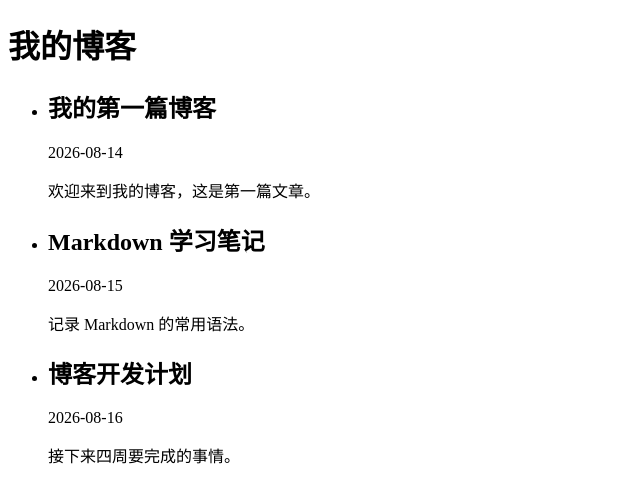
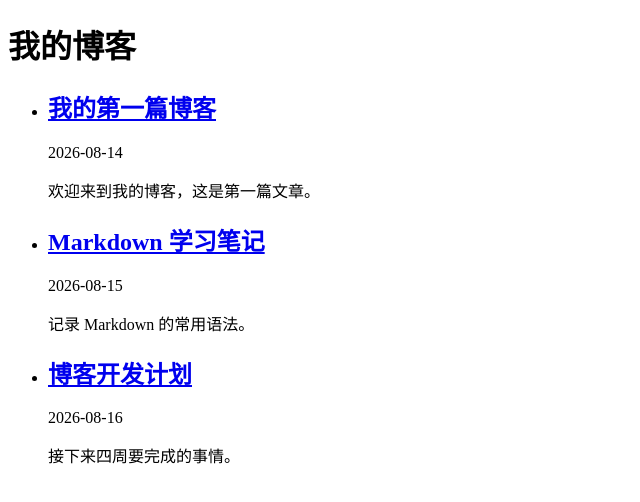
Before and after one commit to CheckeyZerone/Checkey01-Blog-Simple-Frontend, a Vue app: page / in a window 1280 px wide. Shown: the top 502 px of the page, without its empty margins (0-640 px from the left). Built offline with nearby package versions, Linux system fonts and the light colour scheme; the HTML template or start-up script is replaced by a standard one.

Commit message:
feat: 文章详情页支持 Markdown 渲染、代码高亮与 LaTeX 公式

```diff
--- a/package.json
+++ b/package.json
@@ -15,11 +15,17 @@
     "format": "prettier --write --experimental-cli src/"
   },
   "dependencies": {
+    "dompurify": "^3.4.13",
+    "highlight.js": "^11.12.0",
+    "katex": "^0.18.4",
+    "markdown-it": "^15.0.0",
+    "markdown-it-texmath": "^1.0.0",
     "vue": "^3.5.40",
     "vue-router": "^5.2.0"
   },
   "devDependencies": {
     "@tsconfig/node24": "^24.0.4",
+    "@types/markdown-it": "^14.1.2",
     "@types/node": "^24.13.3",
     "@vitejs/plugin-vue": "^6.0.8",
     "@vue/eslint-config-typescript": "^14.9.0",
--- a/src/router/index.ts
+++ b/src/router/index.ts
@@ -8,7 +8,12 @@ const router = createRouter({
       name: 'home',
       component: () => import('../views/HomeViews.vue'),
     },
+    {
+      path: '/post/:slug',
+      name: 'post',
+      component: () => import('../views/PostView.vue'),
+    }
   ],
 })
 
-export default router
+export default router;
--- /dev/null
+++ b/src/utils/markdown.ts
@@ -0,0 +1,34 @@
+/**
+ * 配置Markdown渲染成HTML的
+ */
+import MarkdownIt from "markdown-it"
+import markdownItTexmath from 'markdown-it-texmath'
+import katex from 'katex'
+import DOMPurify from "dompurify"
+import hljs from "highlight.js"
+import'highlight.js/styles/github.css'
+import 'katex/dist/katex.min.css'  // KaTeX 公式样式
+
+const md = new MarkdownIt({
+  html: true,
+  linkify: true,
+  typographer: true,
+  highlight(str: string, lang: string): string {
+    if (lang && hljs.getLanguage(lang)) {
+      return `<pre class="hljs"><code>${hljs.highlight(str, { language: lang }).value}</code></pre>`
+    }
+    return ''
+  },
+})
+
+md.use(markdownItTexmath, {
+  engine: katex,
+  delimiters: 'dollars',
+  katexOptions: { throwOnError: false },
+})
+
+export function renderMarkdown(source: string): string {
+  return DOMPurify.sanitize(md.render(source), {
+    USE_PROFILES: { html: true, mathMl: true, svg: true },
+  })
+}
--- a/src/views/HomeViews.vue
+++ b/src/views/HomeViews.vue
@@ -7,7 +7,9 @@ import { articles } from '../data/articles'
     <h1>我的博客</h1>
     <ul>
       <li v-for="article in articles" :key="article.slug">
-        <h2>{{ article.title }}</h2>
+        <RouterLink :to="`/post/${article.slug}`">
+          <h2>{{ article.title }}</h2>
+        </RouterLink>
         <p>{{ article.date }}</p>
         <p>{{ article.excerpt }}</p>
       </li>
--- /dev/null
+++ b/src/views/PostView.vue
@@ -0,0 +1,45 @@
+<script setup lang="ts">
+import { articles } from '@/data/articles';
+import { renderMarkdown } from '@/utils/markdown';
+import { computed } from 'vue';
+import { useRoute } from 'vue-router';
+
+const route = useRoute();
+
+const article = computed(() => {
+  return articles.find((item) => {
+    return item.slug === route.params.slug;
+  })
+})
+
+const html = computed(() => {
+  return article.value ? renderMarkdown(article.value.content) : ''
+})
+
+</script>
+
+<template>
+  <main>
+    <template v-if="article">
+      <article>
+        <h1>{{ article.title }}</h1>
+        <p class="meta">{{ article.date }}</p>
+        <div class="content" v-html="html"></div>
+      </article>
+    </template>
+    <template v-else>
+      <h1>文章不存在</h1>
+      <p>未找到文章《{{ route.params.slug }}》</p>
+      <RouterLink to="/">← 返回首页</RouterLink>
+    </template>
+  </main>
+</template>
+
+<style scoped>
+.content :deep(pre) {
+  background: #f6f8fa;
+  padding: 1rem;
+  overflow-x: auto;
+  border-radius: 6px;
+}
+</style>
```
Also changed, not shown: src/data/articles.ts (+2 -2 lines), src/markdown-it-texmath.d.ts (added, +14 -0 lines), 2 other files (tests, documents, lock files or other folders).
